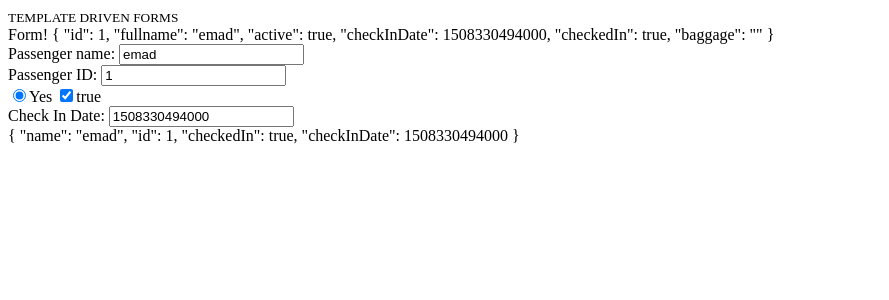
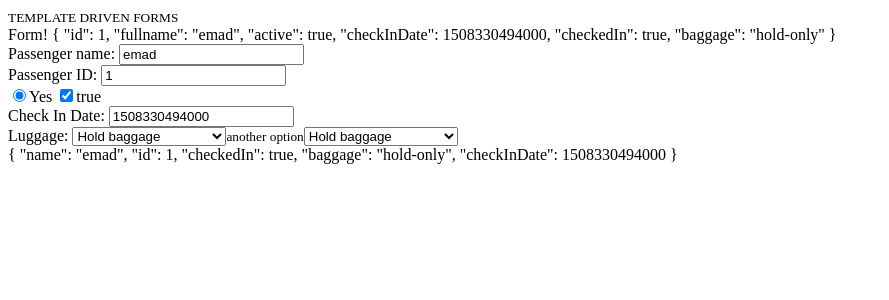
Before and after one commit to starmarketing/Angular-UltimateCourse, an Angular app: page / in a window 1280 px wide. Shown: the top 300 px of the page, without its empty margins (0-889 px from the left). Built offline with nearby package versions, Linux system fonts and the light colour scheme; data requests are answered from the project's data file.

Commit message:
select option rendering, and ngValue

```diff
--- a/db.json
+++ b/db.json
@@ -6,7 +6,7 @@
       "active": true,
       "checkInDate": 1508330494000,
       "checkedIn": true,
-      "baggage": ""
+      "baggage": "hold-only"
     },
     {
       "id": 2,
--- a/src/app/passenger-dashboard/components/passenger-form/passenger-form.component.html
+++ b/src/app/passenger-dashboard/components/passenger-form/passenger-form.component.html
@@ -19,23 +19,42 @@
         name="checkedIn"
         [ngModel]="detail?.checkedIn"
         (ngModelChange)="toggleCheckIn($event)"
-        />Yes
+      />Yes
     </label>
     <label>
-        <input
+      <input
         type="checkbox"
         name="checkedIn"
         [ngModel]="detail?.checkedIn"
         (ngModelChange)="toggleCheckIn($event)"
-        />{{detail?.checkedIn}}
+      />{{ detail?.checkedIn }}
     </label>
   </div>
 
   <div *ngIf="form.value.checkedIn">
     Check In Date:
-    <input type="number" name="checkInDate" [ngModel]="detail?.checkInDate">
+    <input type="number" name="checkInDate" [ngModel]="detail?.checkInDate" />
   </div>
 
+  <div>
+    Luggage:
+    <select name="baggage" [ngModel]="detail?.baggage">
+      <option
+        *ngFor="let item of baggage"
+        [value]="item.key"
+        [selected]="item.key === detail?.baggage"
+      >
+        {{ item.value }}
+      </option>
+    </select>
+
+    <small>another option</small>
+    <select name="baggage" [ngModel]="detail?.baggage">
+      <option *ngFor="let item of baggage" [ngValue]="item.key">
+        {{ item.value }}
+      </option>
+    </select>
+  </div>
 
   {{ form.value | json }}
 </form>
--- a/src/app/passenger-dashboard/components/passenger-form/passenger-form.component.ts
+++ b/src/app/passenger-dashboard/components/passenger-form/passenger-form.component.ts
@@ -1,24 +1,42 @@
 import { Component, Input, OnInit } from '@angular/core';
+import { Baggage } from '../../models/baggage.interface';
 import { Passenger } from '../../models/passenger.interface';
 
 @Component({
   selector: 'passenger-form',
   templateUrl: './passenger-form.component.html',
-  styleUrls: ['./passenger-form.component.scss']
+  styleUrls: ['./passenger-form.component.scss'],
 })
 export class PassengerFormComponent implements OnInit {
-
   @Input()
   detail: Passenger | undefined;
   // detail?: Passenger = {} as Passenger;
 
-  constructor() { }
+  baggage: Baggage[] = [
+    {
+      key: 'none',
+      value: 'No baggage',
+    },
+    {
+      key: 'hand-only',
+      value: 'Hand baggage',
+    },
+    {
+      key: 'hold-only',
+      value: 'Hold baggage',
+    },
+    {
+      key: 'hold-hand',
+      value: 'Hand & Hold baggage',
+    },
+  ];
 
-  ngOnInit(): void {
-  }
+  constructor() {}
+
+  ngOnInit(): void {}
 
   toggleCheckIn(checkedIn: boolean) {
-    if(checkedIn) {
+    if (checkedIn) {
       this.detail!.checkInDate = Date.now();
     }
   }
--- /dev/null
+++ b/src/app/passenger-dashboard/models/baggage.interface.ts
@@ -0,0 +1,4 @@
+export interface Baggage{
+    key: string;
+    value: string
+}
```
